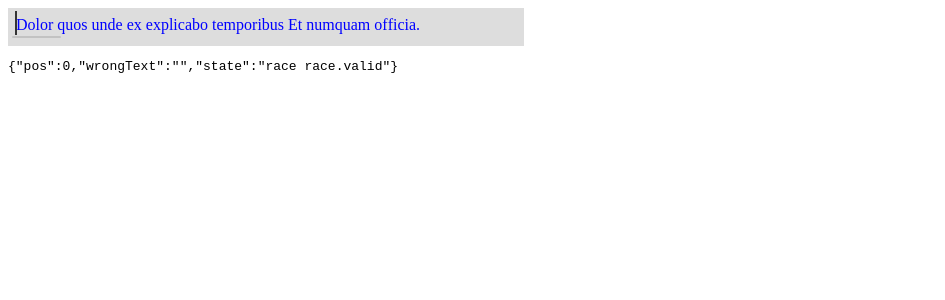
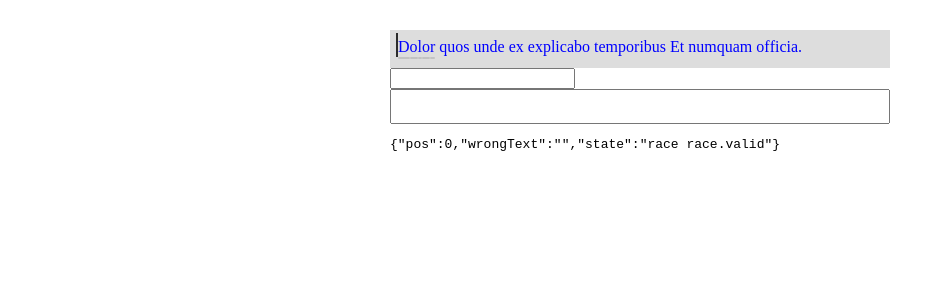
Before and after one commit to alxdnlnko/typeracing-ts, a React app: page / in a window 1280 px wide. Shown: the top 300 px of the page, without its empty margins (0-945 px from the left). Built offline with nearby package versions, Linux system fonts and the light colour scheme; the HTML template or start-up script is replaced by a standard one.

Commit message:
Fix words and letters deletion

```diff
--- a/src/app/app.tsx
+++ b/src/app/app.tsx
@@ -3,6 +3,10 @@ import { interpret } from 'xstate'
 
 import raceMachine from './race-machine'
 import RaceText from '../race-text'
+import CurrentWordInput from './current-word-input'
+
+import styles from './styles.module.scss'
+
 
 const initialText = `
   Dolor quos unde ex explicabo temporibus Et numquam officia.
@@ -58,33 +62,23 @@ const App = () => {
   const color = isFinished ? 'green' : isValid ? '#aaa' : 'red'
 
   return (
-    <div>
-      {/*
-
-      <div>{text}</div>
-      <pre
-        style={{
-          background: color,
-          display: 'inline-block',
-          padding: '8px'
-        }}
-      >{text.slice(0, pos)}</pre>
-
-      */}
+    <div className={styles.app}>
       <RaceText text={text} state={state} wrongText={wrongText} pos={pos} />
-
-      <pre>{JSON.stringify({ pos, wrongText, state })}</pre>
 
       <div>
         <input type="text"
           value={val}
           onKeyDown={handleKeyDown}
-          onChange={() => null}
           style={{
-            opacity: '0'
+            // opacity: '0'
           }}
         />
       </div>
+      <div>
+        <CurrentWordInput text={text} pos={pos} wrongText={wrongText} />
+      </div>
+
+      <pre>{JSON.stringify({ pos, wrongText, state })}</pre>
     </div>
   )
 }
--- /dev/null
+++ b/src/app/current-word-input.tsx
@@ -0,0 +1,22 @@
+import React, {} from 'react'
+
+import styles from './styles.module.scss'
+
+
+type TOpts = { text: string, pos: number, wrongText: string }
+const CurrentWordInput = ({ text, pos, wrongText }: TOpts) => {
+  const startInd = Math.max(
+    text
+      .slice(0, Math.max(pos, 0))
+      .lastIndexOf(' '),
+    0
+  )
+  const curWord = pos === text.length
+    ? ''
+    : text.slice(startInd, pos) + wrongText
+
+  return (
+    <input className={styles.currentWordInput} type="text" value={curWord} onChange={() => false} />
+  )
+}
+export default CurrentWordInput
--- a/src/app/race-machine.ts
+++ b/src/app/race-machine.ts
@@ -54,8 +54,9 @@ const machineConfig: TRaceMachineConfig = {
                 .replace(/\r\n/, ' ')
                 .replace(/ +/, ' ')
                 .trim(),
-            pos: 0,
-            curWrongText: '' }),
+            pos: (_) => 0,
+            curWrongText: (_) => '',
+          }),
         }
       }
     },
@@ -70,20 +71,20 @@ const machineConfig: TRaceMachineConfig = {
         valid: {
           on: {
             DELETE_CHAR: {
-              actions: assign({ pos: ctx => Math.max(ctx.pos - 1, 0) }),
+              actions: assign({
+                pos: ({ text, pos }) =>
+                  pos === 0 || text[pos - 1] === ' '
+                    ? pos
+                    : pos - 1
+              }),
               target: 'validate',
             },
             DELETE_WORD: {
               actions: assign({
                 pos: ({ text, pos }) =>
-                  text[Math.max(pos - 1, 0)] === ' '
-                    ? Math.max(
-                      text
-                        .replace(/ +$/, ' ')
-                        .slice(0, pos-1)
-                        .lastIndexOf(' ') + 1,
-                      0)
-                    : Math.max(text.slice(0, pos).lastIndexOf(' ') + 1, 0),
+                  pos === 0 || text[pos - 1] === ' '  // prevent deleting prev word
+                    ? pos
+                    : text.slice(0, pos).lastIndexOf(' ') + 1
               }),
               target: 'validate',
             },
@@ -111,13 +112,21 @@ const machineConfig: TRaceMachineConfig = {
             ],
             DELETE_WORD: [
               {
-                actions: assign({ curWrongText: (_) => '' }),
+                actions: assign({
+                  curWrongText: (_) => '',
+                  pos: ({ text, pos }) =>
+                    pos === 0 || text[pos-1] === ' '
+                      ? pos
+                      : text.slice(0, pos).lastIndexOf(' ') + 1,
+                }),
                 target: 'validate',
               }
             ],
             DELETE_CHAR: [
               {
-                actions: assign({ curWrongText: ({ curWrongText }) => curWrongText.slice(0, -1) }),
+                actions: assign({
+                  curWrongText: ({ curWrongText }) => curWrongText.slice(0, -1),
+                }),
                 target: 'validate',
               }
             ],
--- /dev/null
+++ b/src/app/styles.module.scss
@@ -0,0 +1,12 @@
+.app {
+  position: relative;
+  margin: 30px auto;
+  width: 500px;
+}
+
+.currentWordInput {
+  display: block;
+  padding: 8px;
+  box-sizing: border-box;
+  width: 100%;
+}
--- a/src/race-text/race-text.tsx
+++ b/src/race-text/race-text.tsx
@@ -4,7 +4,7 @@ import styles from './styles.module.scss'
 
 
 type TLetterInfo = { char: string, state: string }
-type TWordInfo = { text: string, startPos: number, endPos: number }
+type TWordInfo = { text: string, startPos: number, endPos: number, ind: number }
 type TWordOpts = { word: TWordInfo, pos: number, wrongText: string }
 const Word = ({ word, pos, wrongText }: TWordOpts) => {
   const wordState =
@@ -22,7 +22,11 @@ const Word = ({ word, pos, wrongText }: TWordOpts) => {
     }))
 
   return (
-    <span className={styles.word} data-wordstate={wordState}>
+    <span
+      className={styles.word}
+      data-wordstate={wordState}
+      style={{['--i' as any]: word.ind}}
+    >
       { letters.map(
         (l, i) =>
           <span
@@ -37,15 +41,22 @@ const Word = ({ word, pos, wrongText }: TWordOpts) => {
   )
 }
 
-type TOpts = { text: string, state: string, pos: number, wrongText: string }
+type TOpts = {
+  text: string,
+  state: string,
+  pos: number,
+  wrongText: string
+}
 const RaceText = ({ text, state, pos, wrongText }: TOpts) => {
   const wordsInfo = text
     .split(' ')
     .map(w => `${w} `)
-    .map(w => ({ text: w, startPos: 0, endPos: 0 }))
+    .map(w => ({ text: w, startPos: 0, endPos: 0, ind: 0 }))
 
   let prevWordsLen = 0
+  let ind = 0
   for (let w of wordsInfo) {
+    w.ind = ind++
     w.startPos = prevWordsLen
     w.endPos = w.startPos + w.text.length - 1
     prevWordsLen += w.text.length
@@ -54,7 +65,13 @@ const RaceText = ({ text, state, pos, wrongText }: TOpts) => {
   return (
     <div className={styles.raceText} data-state={state}>
       { wordsInfo.map(
-        (w, i) => <Word key={i} word={w} pos={pos} wrongText={wrongText} />
+        (w, i) =>
+          <Word
+            key={i}
+            word={w}
+            pos={pos}
+            wrongText={wrongText}
+          />
       )}
     </div>
   )
--- a/src/race-text/styles.module.scss
+++ b/src/race-text/styles.module.scss
@@ -14,23 +14,10 @@
   // margin-right: 6px;
   margin-bottom: 4px;
 
-  .raceText[data-state~="race"] &[data-wordstate="prev"] {
-    opacity: .5;
-  }
-  .raceText[data-state~="race"] &[data-wordstate="current"] {
-    &::before {
-      content: "";
-      display: block;
-      position: absolute;
-      bottom: -4px;
-      right: -4px;
-      left: -4px;
-      height: 2px;
-      border-radius: 2px;
-      background: rgba(0,0,0,.12);
-    }
-  }
-  .raceText[data-state~="race"] &[data-wordstate="next"] {
+  .raceText[data-state~="race"] & {
+    &[data-wordstate="prev"] { }
+    &[data-wordstate="current"] { }
+    &[data-wordstate="next"] { }
   }
 }
 
@@ -39,24 +26,44 @@
   display: inline-block;
   white-space: pre;
 
-  transition: all .1s ease-out;
+  transition: all .08s ease-out;
 
-  .raceText[data-state~="race"] &[data-letterstate="prev"] {
+  .raceText[data-state~="race"] & {
+    &[data-letterstate="prev"] {
       opacity: .5;
-    transform: scale(.8);
+      transform: scale(.85);
     }
-  .raceText[data-state~="race"] &[data-letterstate="current"] {
+    &[data-letterstate="current"] {
       &::before {
         content: "";
         display: block;
         position: absolute;
-      left: -1px;
+        left: -2px;
         bottom: -1px;
         width: 2px;
         height: 24px;
-      background: #333;
+        background: rgb(0,0,0,.8);
       }
     }
-  .raceText[data-state~="race"] &[data-letterstate="next"] {
+    &[data-letterstate="next"] { }
   }
 }
+
+.letter {
+  .word[data-wordstate="current"] & {
+    &[data-letterstate="current"]:not(:last-child),
+    &[data-letterstate="next"]:not(:last-child) {
+      &::after {
+        content: "";
+        display: block;
+        position: absolute;
+        bottom: -3px;
+        right: 0;
+        left: 0;
+        height: 2px;
+        border-radius: 2px;
+        background: rgba(0,0,0,.12);
+      }
+    }
+  }
+}
--- a/tsconfig.json
+++ b/tsconfig.json
@@ -3,7 +3,7 @@
   "compilerOptions": {
     "baseUrl": "./src",
     "module": "ES2015",
-    "target": "es5",
+    "target": "es6",
     "strict": true,
     "jsx": "react",
     "strictNullChecks": false,
```
Lines whose indentation alone changed are shown as unchanged.
